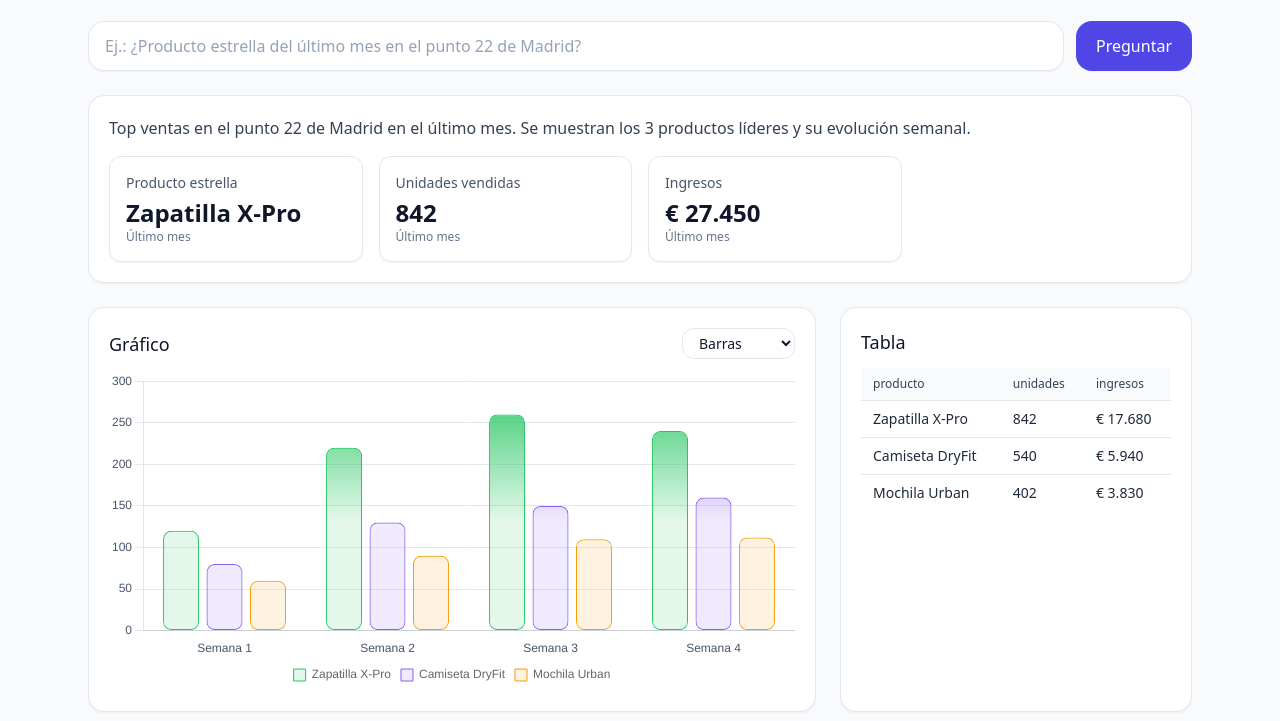
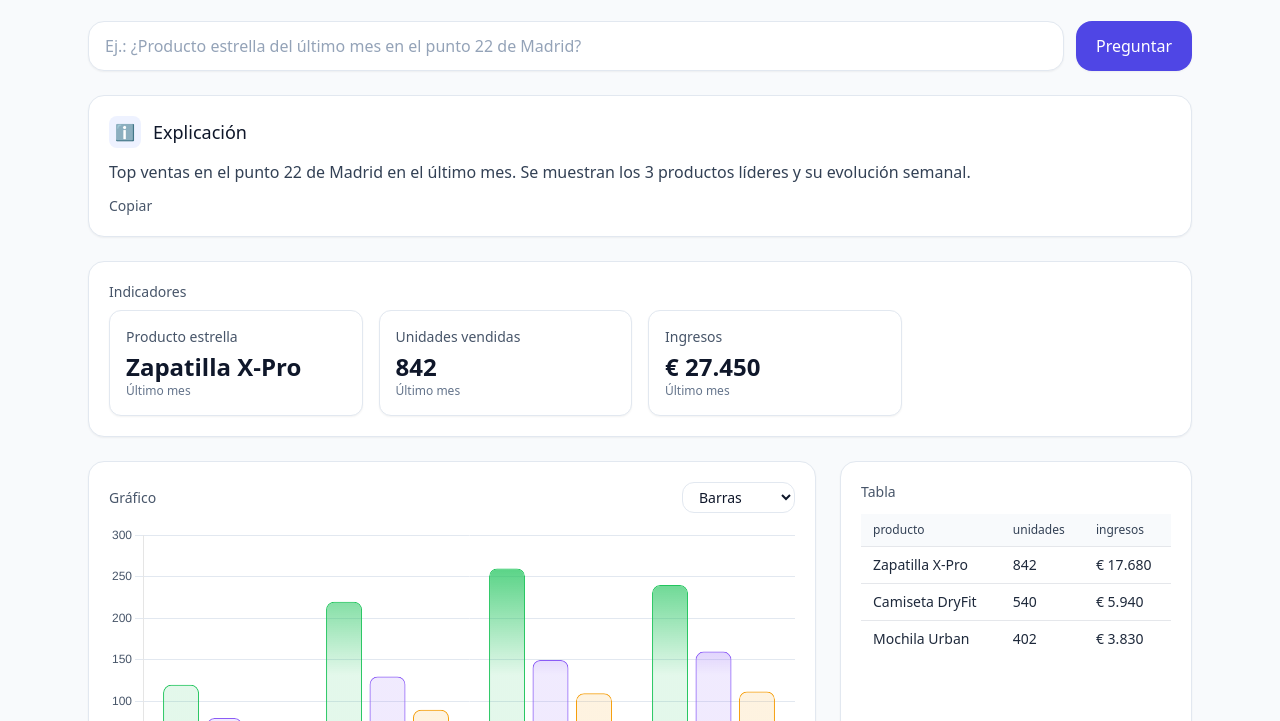
Before and after one commit to JaimeAFL/pagina-web-informe, a website: page public/index.html in a window 1280 px wide. Both pictures are taken after a click on the button "Preguntar". Shown: the part 79-800 px from the top of the page. Drawn offline with nearby package versions, Linux system fonts and the light colour scheme.

Commit message:
Update index.html

```diff
--- a/public/index.html
+++ b/public/index.html
@@ -27,21 +27,36 @@
       </div>
     </header>
 
+    <!-- Buscador -->
     <div class="flex gap-3">
       <input id="q" class="flex-1 rounded-2xl border border-slate-200 bg-white px-4 py-3 shadow-sm placeholder-slate-400 focus:outline-none focus:ring-2 focus:ring-indigo-500"
              placeholder="Ej.: ¿Producto estrella del último mes en el punto 22 de Madrid?" />
       <button id="go" class="rounded-2xl bg-indigo-600 px-5 py-3 text-white shadow-sm hover:bg-indigo-500 active:bg-indigo-700">Preguntar</button>
     </div>
 
+    <!-- Explicación -->
+    <section class="mt-6 rounded-2xl border border-slate-200 bg-white p-5 shadow-sm">
+      <div class="mb-3 flex items-center gap-3">
+        <div class="grid h-8 w-8 place-content-center rounded-lg bg-indigo-50 text-indigo-700">ℹ️</div>
+        <h2 class="text-lg font-medium">Explicación</h2>
+      </div>
+      <p id="exp" class="reveal text-slate-700"></p>
+      <div class="mt-3 flex items-center gap-3">
+        <button id="toggleExp" class="hidden text-sm font-medium text-indigo-600 hover:underline">Ver todo</button>
+        <button id="copyExp" class="hidden text-sm text-slate-600 hover:underline">Copiar</button>
+      </div>
+    </section>
+
+    <!-- KPIs + Chart + Tabla -->
     <div class="mt-6 grid grid-cols-1 gap-6 lg:grid-cols-3">
       <section class="lg:col-span-3 rounded-2xl border border-slate-200 bg-white p-5 shadow-sm">
-        <div id="exp" class="reveal text-slate-700"></div>
-        <div id="kpis" class="mt-4 grid grid-cols-1 gap-4 sm:grid-cols-2 lg:grid-cols-4"></div>
+        <h3 class="mb-2 text-sm font-medium text-slate-600">Indicadores</h3>
+        <div id="kpis" class="grid grid-cols-1 gap-4 sm:grid-cols-2 lg:grid-cols-4"></div>
       </section>
 
       <section class="lg:col-span-2 rounded-2xl border border-slate-200 bg-white p-5 shadow-sm">
         <div class="mb-3 flex items-center justify-between">
-          <h2 class="text-lg font-medium">Gráfico</h2>
+          <h3 class="text-sm font-medium text-slate-600">Gráfico</h3>
           <select id="chartType" class="rounded-xl border border-slate-200 bg-white px-3 py-1 text-sm">
             <option value="bar">Barras</option>
             <option value="line">Líneas</option>
@@ -55,7 +70,7 @@
       </section>
 
       <section class="rounded-2xl border border-slate-200 bg-white p-5 shadow-sm">
-        <h2 class="mb-3 text-lg font-medium">Tabla</h2>
+        <h3 class="mb-3 text-sm font-medium text-slate-600">Tabla</h3>
         <div id="table" class="reveal overflow-auto"></div>
       </section>
     </div>
@@ -65,6 +80,8 @@
     const btn = document.getElementById('go');
     const q = document.getElementById('q');
     const exp = document.getElementById('exp');
+    const toggleExp = document.getElementById('toggleExp');
+    const copyExp = document.getElementById('copyExp');
     const kpis = document.getElementById('kpis');
     const table = document.getElementById('table');
     const chartTypeSel = document.getElementById('chartType');
@@ -83,6 +100,38 @@
 
     function reveal(el, delay=0){ setTimeout(()=> el?.classList?.add('show'), delay); }
     function revealAll(list, step=80){ list.forEach((node, i)=> reveal(node, i*step)); }
+
+    // Cuadro de explicación con truncado, “Ver todo” y “Copiar”
+    function setExplanation(text){
+      const full = (text || '').trim();
+      const limit = 220;
+      const truncated = full.length > limit ? full.slice(0, limit) + '…' : full;
+
+      exp.textContent = truncated || 'Sin explicación.';
+      reveal(exp, 50);
+
+      if (full.length > limit) {
+        toggleExp.classList.remove('hidden');
+        let expanded = false;
+        toggleExp.onclick = () => {
+          expanded = !expanded;
+          exp.textContent = expanded ? full : truncated;
+          toggleExp.textContent = expanded ? 'Ver menos' : 'Ver todo';
+        };
+      } else {
+        toggleExp.classList.add('hidden');
+      }
+
+      if (full){
+        copyExp.classList.remove('hidden');
+        copyExp.onclick = async () => {
+          try { await navigator.clipboard.writeText(full); copyExp.textContent = 'Copiado'; setTimeout(()=> copyExp.textContent='Copiar', 1200); }
+          catch {}
+        };
+      } else {
+        copyExp.classList.add('hidden');
+      }
+    }
 
     function kpiCard(k){
       const div = document.createElement('div');
@@ -150,8 +199,8 @@
     async function ask() {
       btn.disabled = true; q.disabled = true;
 
-      exp.textContent = 'Procesando…';
-      exp.classList.remove('show');
+      // reset
+      setExplanation('Procesando…');
       kpis.innerHTML = '';
       table.classList.remove('show');
       if (chart) { chart.destroy(); document.getElementById('chart').classList.remove('show'); }
@@ -168,8 +217,7 @@
           data = await r.json();
         }
 
-        exp.textContent = data.explicacion || '';
-        reveal(exp, 50);
+        setExplanation(data.explicacion || '');
 
         (data.kpis||[]).forEach(k => kpis.appendChild(kpiCard(k)));
         revealAll([...kpis.children], 80);
@@ -186,8 +234,7 @@
         reveal(table, 100);
 
       } catch (e) {
-        exp.textContent = 'Error: ' + e.message;
-        exp.classList.add('show');
+        setExplanation('Error: ' + e.message);
       } finally {
         btn.disabled = false; q.disabled = false;
       }
```
